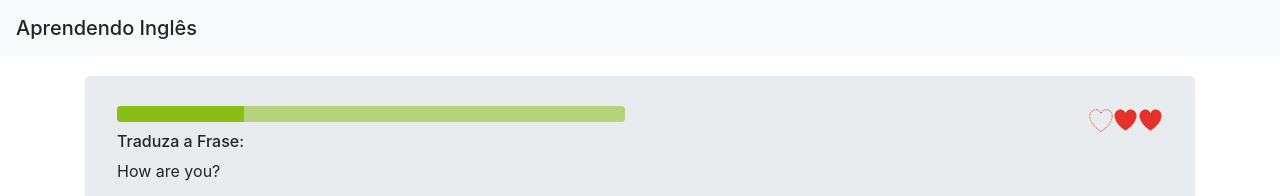
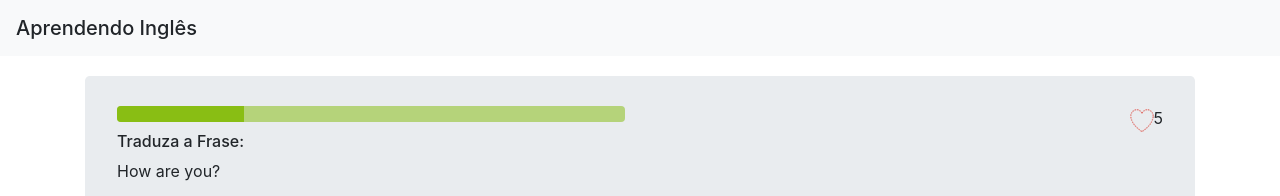
Before and after one commit to EricGambit/udemy-angular-site1, an Angular app: page / in a window 1280 px wide. Shown: the top 196 px of the page. Built offline with nearby package versions, Linux system fonts and the light colour scheme.

Commit message:
Criado classe frase

```diff
--- a/src/app/painel/painel.component.html
+++ b/src/app/painel/painel.component.html
@@ -8,7 +8,7 @@
             </div>
             <div class="col-sm-6">
                 <div class="d-flex justify-content-end">
-                    <app-tentativas></app-tentativas>
+                    <app-tentativas></app-tentativas>5
                 </div>
 
             </div>
--- /dev/null
+++ b/src/app/shared/frase.model.ts
@@ -0,0 +1,3 @@
+export class Frase {
+    constructor(public fraseEng: string, public frasePtBr: string) { }
+}
--- a/src/app/tentativas/tentativas.component.html
+++ b/src/app/tentativas/tentativas.component.html
@@ -1,5 +1,3 @@
-
-
-<img src="/assets/coracao_vazio.png" alt="">
-<img src="/assets/coracao_cheio.png" alt="">
-<img src="/assets/coracao_cheio.png" alt="">
+<img [src]="coracaoVazio">
+<img [src]="">
+<img [src]="">
--- a/src/app/tentativas/tentativas.component.ts
+++ b/src/app/tentativas/tentativas.component.ts
@@ -7,6 +7,9 @@ import { Component, OnInit } from '@angular/core';
 })
 export class TentativasComponent implements OnInit {
 
+public coracaoVazio:string = '/assets/coracao_vazio.png'
+public coracaoCheio:string = '/assets/coracao_cheio.png'
+
   constructor() { }
 
   ngOnInit() {
--- a/src/app/topo/topo.component.html
+++ b/src/app/topo/topo.component.html
@@ -1,3 +1,3 @@
 <nav class="navbar navbar-inverse bg-light">
-    <span class="navbar-brand mb-0 h1">Aprendendo Inglês</span>
-  </nav>
+  <span class="navbar-brand mb-0 h1">{{titulo}}</span>
+</nav>
--- a/src/app/topo/topo.component.ts
+++ b/src/app/topo/topo.component.ts
@@ -7,4 +7,6 @@ import { Component } from '@angular/core'
 })
 export class TopoComponent {
 
+    public titulo: string = 'Aprendendo Inglês'
+
 }
```
